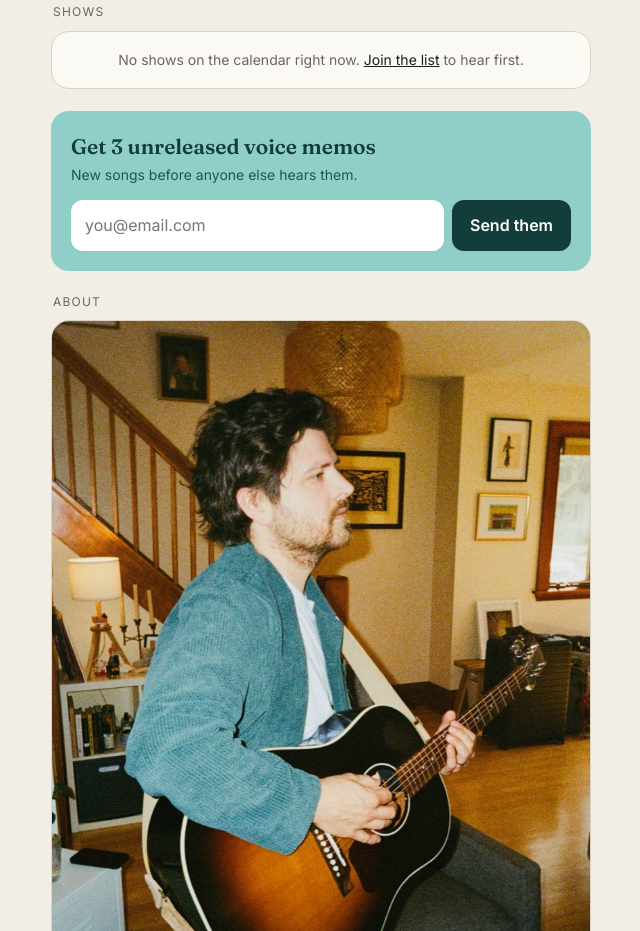
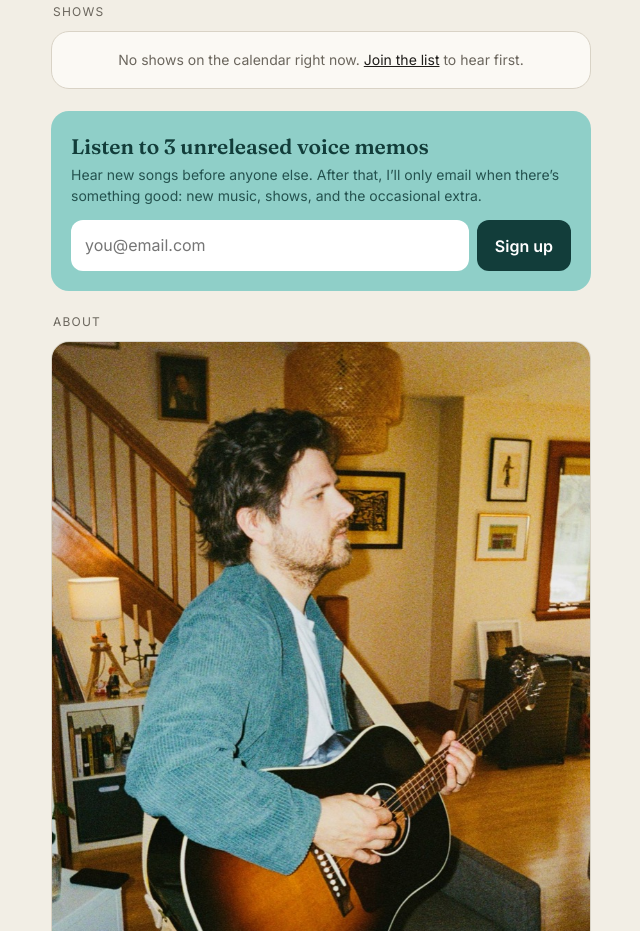
Before and after one commit to bdholl/boybjorn-site, a plain HTML site: page index.html in a window 1280 px wide. Shown: the part 1077-2008 px from the top of the page, without its empty margins (319-959 px from the left). Drawn offline with Linux system fonts and the light colour scheme.

Commit message:
Reword signup: listen to voice memos, Sign up button, what to expect
Co-Authored-By: Claude Opus 5.5 <noreply@anthropic.com>

```diff
--- a/index.html
+++ b/index.html
@@ -228,13 +228,13 @@
   </section>
 
   <section class="list" id="list">
-    <h3>Get 3 unreleased voice memos</h3>
-    <p>New songs before anyone else hears them.</p>
+    <h3>Listen to 3 unreleased voice memos</h3>
+    <p>Hear new songs before anyone else. After that, I’ll only email when there’s something good: new music, shows, and the occasional extra.</p>
     <form class="signup" action="https://app.kit.com/forms/10198948/subscriptions" method="post">
       <p class="hp"><label>Leave this empty <input name="company" tabindex="-1" autocomplete="off"></label></p>
       <label class="sr" for="list-email">Email address</label>
       <input id="list-email" type="email" name="email_address" placeholder="you@email.com" autocomplete="email" required>
-      <button class="btn" type="submit">Send them</button>
+      <button class="btn" type="submit">Sign up</button>
     </form>
     <p class="form-msg hidden" id="form-msg" role="status"></p>
   </section>
@@ -370,7 +370,7 @@
   form.addEventListener('submit', function(ev){
     ev.preventDefault();
     if (form.company.value) { done("You're in. Check your inbox for the voice memos."); return; } // honeypot: bots get a fake success
-    var b = form.querySelector('button'); b.disabled = true; b.textContent = 'Sending…'; msg.classList.add('hidden');
+    var b = form.querySelector('button'); b.disabled = true; b.textContent = 'Signing up…'; msg.classList.add('hidden');
     var data = new FormData(); data.append('email_address', form.email_address.value); data.append('referrer', location.href);
     fetch(form.action, { method: 'POST', body: data, headers: { Accept: 'application/json' } })
       .then(function(r){ if (!r.ok) throw new Error(r.status); return r.json(); })
@@ -387,7 +387,7 @@
         }
       })
       .catch(function(){
-        b.disabled = false; b.textContent = 'Send them';
+        b.disabled = false; b.textContent = 'Sign up';
         msg.textContent = "That didn't go through. Check the address and try again, or email " + L.email + '.'; msg.classList.remove('hidden');
       });
   });
```
